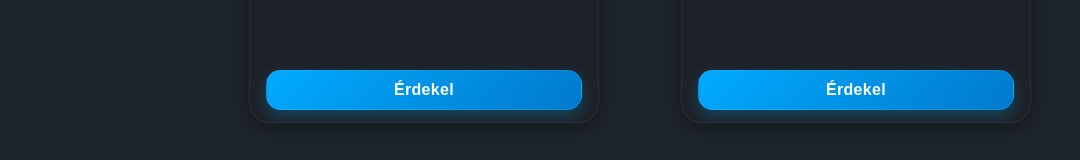
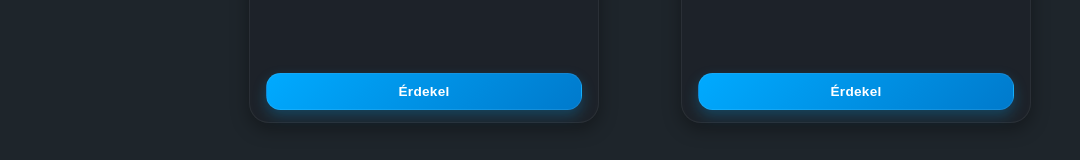
Before and after one commit to brdBoti/Shynee, a React (Vite) app in the folder client/: page /rendeles-belso in a window 1280 px wide. Shown: the part 587-747 px from the top of the page, without its empty margins (0-1080 px from the left). Built offline with nearby package versions, Linux system fonts and the light colour scheme.

Commit message:
card update 5

```diff
--- a/client/src/components/Card.css
+++ b/client/src/components/Card.css
@@ -63,7 +63,7 @@
   border: 1px solid rgba(255,255,255,0.08);
   background: linear-gradient(135deg, #00aaff, #007acc);
   color: #ffffff;
-  font-size: 1rem;
+  font-size: 0.85rem;
   font-weight: 600;
   cursor: pointer;
   letter-spacing: 0.02em;
--- a/client/src/components/Card.jsx
+++ b/client/src/components/Card.jsx
@@ -42,7 +42,7 @@ export default function Card({ color = "silver", title, price, subtitle, feature
                 </div>
               );
             }
-            return <Link className="link-btn" to={link || page || '#'}>{buttonText || 'Rendelés'}</Link>;
+            return <Link className="link-btn" to={link || page || '#'}>Rendelés</Link>;
           })()}
         </div>
       </div>
```
